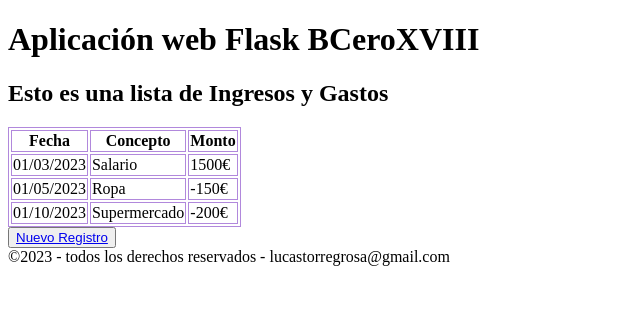
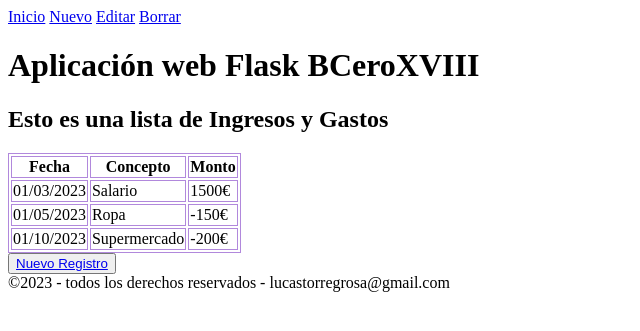
Before and after one commit to LucasTorreg/app-ingresos-gastos, a Flask app: page / in a window 1280 px wide. Shown: the top 331 px of the page, without its empty margins (0-640 px from the left). Run offline with Flask 3, Linux system fonts and the light colour scheme.

Commit message:
Incorporación de menú básico de navegación

```diff
--- a/app_ingresos_gastos/routes.py
+++ b/app_ingresos_gastos/routes.py
@@ -19,3 +19,11 @@
 @app.route("/new")
 def new():
     return render_template("new.html")
+
+@app.route("/delete")
+def delete():
+    return render_template("delete.html")
+
+@app.route("/update")
+def update():
+    return render_template("update.html")
--- a/app_ingresos_gastos/templates/base.html
+++ b/app_ingresos_gastos/templates/base.html
@@ -13,6 +13,12 @@
 <body>
 
     <header>
+        <div>
+            <a href="/">Inicio</a>
+            <a href="/new">Nuevo</a>
+            <a href="/update">Editar</a>
+            <a href="/delete">Borrar</a>
+        </div>
         <h1>Aplicación web Flask BCeroXVIII</h1>
 
     </header>
--- /dev/null
+++ b/app_ingresos_gastos/templates/delete.html
@@ -0,0 +1,6 @@
+{% extends "base.html"%}
+{%block pageBase%}
+
+<h1>Vista para eliminar registros</h1>
+
+{%endblock%}
--- /dev/null
+++ b/app_ingresos_gastos/templates/update.html
@@ -0,0 +1,6 @@
+{% extends "base.html"%}
+{%block pageBase%}
+
+<h1>Vista para actualizar registros</h1>
+
+{%endblock%}
```
